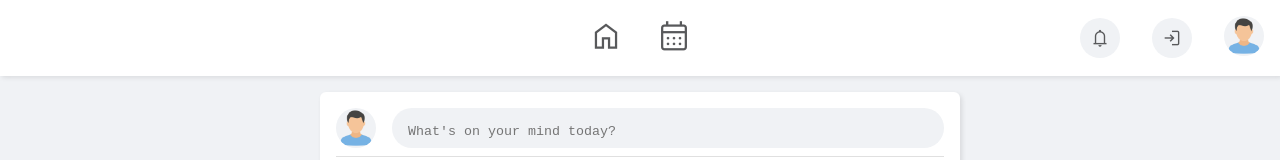
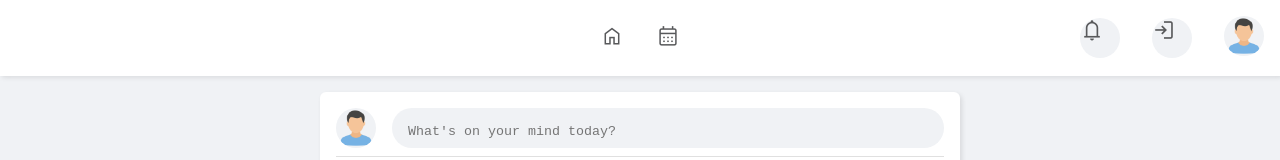
Before and after one commit to rasmus-bremholm/Fullstack-Laboration-3, a Next.js app in the folder frontend/: page / in a window 1280 px wide. Shown: the top 160 px of the page. Built offline with nearby package versions, Linux system fonts and the light colour scheme; no server answers.

Commit message:
Icon fix

```diff
--- a/frontend/app/layout.tsx
+++ b/frontend/app/layout.tsx
@@ -1,6 +1,7 @@
 import type { Metadata } from "next";
 import { Inter } from "next/font/google";
 import "./globals.css";
+import Head from "next/head";
 
 import Navbar from "./components/Navbar";
 import { AuthProvider } from "./utils/authcontext";
@@ -23,6 +24,9 @@ export default function RootLayout({
 }>) {
 	return (
 		<html lang='en'>
+			<Head>
+				<link rel='stylesheet' href='https://fonts.googleapis.com/css2?family=Material+Symbols+Outlined&display=optional' />
+			</Head>
 			<body className={`${inter.variable}`}>
 				<AuthProvider>
 					<div className='grid-container'>
```
